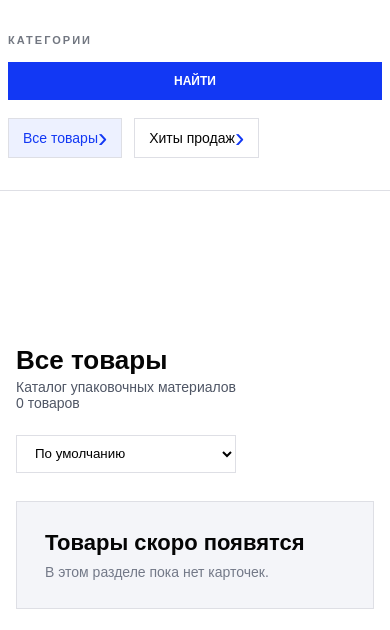
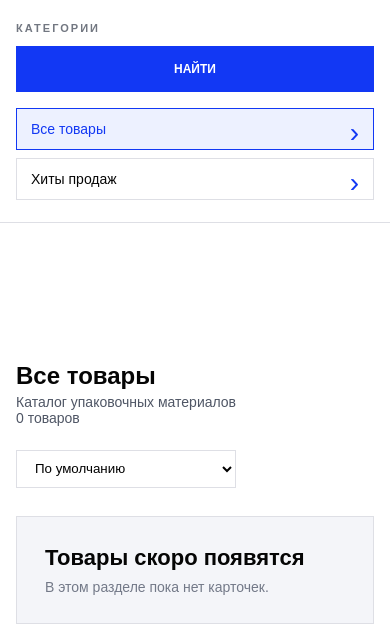
Before and after one commit to Cockepinle/vova, a Django app: page /catalog/ in a window 390 px wide. Shown: the part 107-737 px from the top of the page. Run offline with Django 5.2, Linux system fonts and the light colour scheme; data comes from the database, SQL or seed files in the repository; data that the repository does not hold is empty.

Commit message:
Fix mobile catalog search layout

```diff
--- a/static/store/css/catalog.css
+++ b/static/store/css/catalog.css
@@ -377,13 +377,47 @@ body.modal-open {
     min-height: auto;
     border-right: 0;
     border-bottom: 1px solid var(--line);
+    padding: 22px 0 18px;
+  }
+
+  .catalog-sidebar h2 {
+    margin-bottom: 12px;
+    padding: 0 16px;
+  }
+
+  .catalog-search {
+    margin: 0 16px 16px;
+  }
+
+  .catalog-search .search-box {
+    width: 100%;
+    height: 44px;
+  }
+
+  .catalog-search button {
+    height: 44px;
+    border-radius: 0;
   }
 
   .catalog-sidebar a {
-    display: inline-flex;
-    margin: 0 0 8px 8px;
-    padding: 0 14px;
+    display: block;
+    margin: 0 16px 8px;
+    padding: 12px 14px;
     border: 1px solid var(--line);
+  }
+
+  .catalog-sidebar a span {
+    float: right;
+    margin-top: -2px;
+  }
+
+  .catalog-sidebar a.active,
+  .catalog-sidebar a:hover {
+    border-color: var(--blue);
+  }
+
+  .catalog-sidebar a {
+    justify-content: space-between;
   }
 
   .catalog-grid {
@@ -406,12 +440,32 @@ body.modal-open {
     padding: 26px 16px 38px;
   }
 
+  .catalog-sidebar {
+    padding-bottom: 14px;
+  }
+
+  .catalog-search {
+    gap: 10px;
+  }
+
+  .catalog-search .search-box {
+    height: 46px;
+  }
+
+  .catalog-search button {
+    height: 46px;
+  }
+
   .catalog-topline {
     display: grid;
   }
 
   .catalog-topline select {
     width: 100%;
+  }
+
+  .catalog-topline h1 {
+    font-size: 24px;
   }
 
   .catalog-grid {
```
